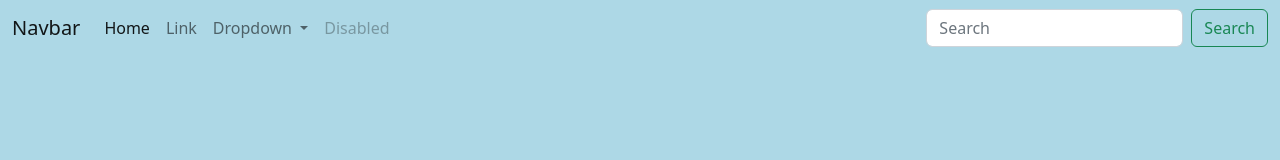
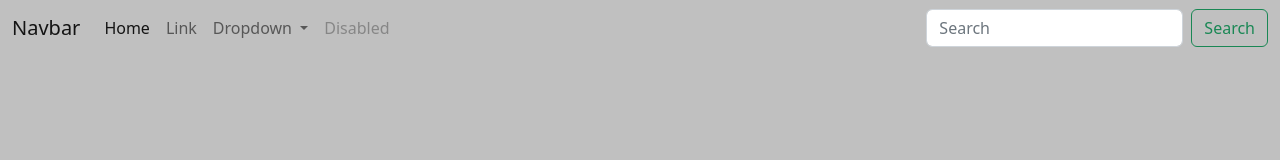
Before and after one commit to ApiradeeH/Project, a website: page index.html in a window 1280 px wide. Drawn offline with Linux system fonts and the light colour scheme; files whose address does not match are found by name.

Commit message:
background changed

```diff
--- a/style.css
+++ b/style.css
@@ -2,5 +2,5 @@
 
 body{
     margin: 0;
-    background-color: lightblue;
+    background-color: silver;
 }
```
